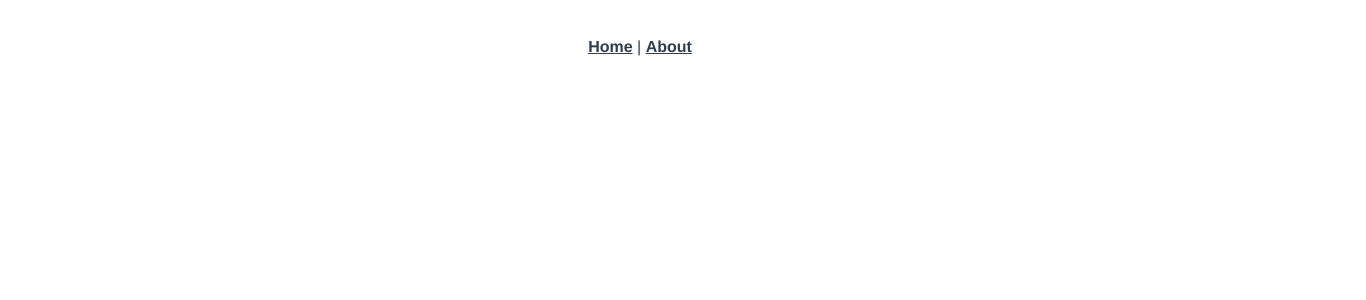
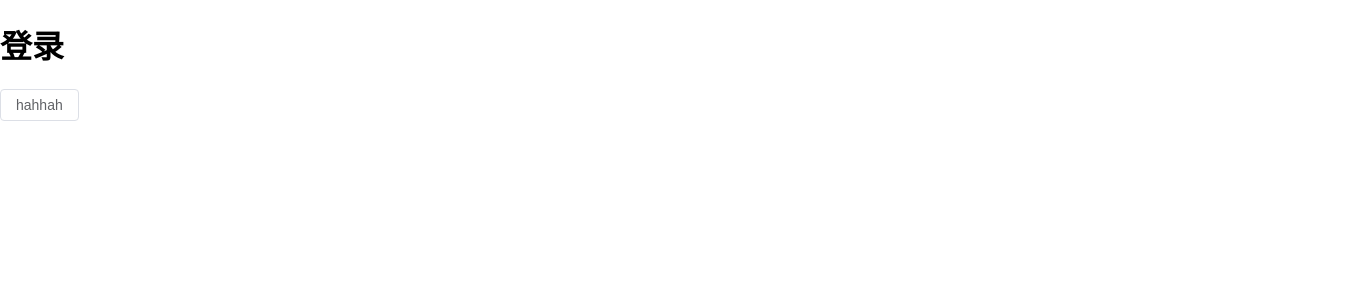
Before and after one commit to Reol077/jkm_website, a Vue app: page /login in a window 1280 px wide. Before the commit this address had no page. Shown: the top 300 px of the page, 1366 px wide, since content can reach past the window. Built offline with nearby package versions, Linux system fonts and the light colour scheme.

Commit message:
初次提交

```diff
--- a/package.json
+++ b/package.json
@@ -9,6 +9,7 @@
   },
   "dependencies": {
     "core-js": "^3.8.3",
+    "element-plus": "^2.3.2",
     "vue": "^3.2.13",
     "vue-router": "^4.0.3"
   },
@@ -22,6 +23,8 @@
     "eslint": "^7.32.0",
     "eslint-plugin-vue": "^8.0.3",
     "less": "^4.0.0",
-    "less-loader": "^8.0.0"
+    "less-loader": "^8.0.0",
+    "unplugin-auto-import": "^0.15.2",
+    "unplugin-vue-components": "^0.24.1"
   }
 }
--- a/src/App.vue
+++ b/src/App.vue
@@ -1,30 +1,5 @@
 <template>
-  <nav>
-    <router-link to="/">Home</router-link> |
-    <router-link to="/about">About</router-link>
-  </nav>
-  <router-view/>
+  <div id="app">
+    <router-view />
+  </div>
 </template>
-
-<style lang="less">
-#app {
-  font-family: Avenir, Helvetica, Arial, sans-serif;
-  -webkit-font-smoothing: antialiased;
-  -moz-osx-font-smoothing: grayscale;
-  text-align: center;
-  color: #2c3e50;
-}
-
-nav {
-  padding: 30px;
-
-  a {
-    font-weight: bold;
-    color: #2c3e50;
-
-    &.router-link-exact-active {
-      color: #42b983;
-    }
-  }
-}
-</style>
--- /dev/null
+++ b/src/assets/global.css
@@ -0,0 +1,9 @@
+/* 全局样式 */
+html,
+body,
+#app {
+    height: 100%;
+    margin: 0;
+    padding: 0;
+    min-width: 1366px;
+}
--- a/src/components/HelloWorld.vue
+++ /dev/null
@@ -1,59 +0,0 @@
-<template>
-  <div class="hello">
-    <h1>{{ msg }}</h1>
-    <p>
-      For a guide and recipes on how to configure / customize this project,<br>
-      check out the
-      <a href="https://cli.vuejs.org" target="_blank" rel="noopener">vue-cli documentation</a>.
-    </p>
-    <h3>Installed CLI Plugins</h3>
-    <ul>
-      <li><a href="https://github.com/vuejs/vue-cli/tree/dev/packages/%40vue/cli-plugin-babel" target="_blank" rel="noopener">babel</a></li>
-      <li><a href="https://github.com/vuejs/vue-cli/tree/dev/packages/%40vue/cli-plugin-router" target="_blank" rel="noopener">router</a></li>
-      <li><a href="https://github.com/vuejs/vue-cli/tree/dev/packages/%40vue/cli-plugin-eslint" target="_blank" rel="noopener">eslint</a></li>
-    </ul>
-    <h3>Essential Links</h3>
-    <ul>
-      <li><a href="https://vuejs.org" target="_blank" rel="noopener">Core Docs</a></li>
-      <li><a href="https://forum.vuejs.org" target="_blank" rel="noopener">Forum</a></li>
-      <li><a href="https://chat.vuejs.org" target="_blank" rel="noopener">Community Chat</a></li>
-      <li><a href="https://twitter.com/vuejs" target="_blank" rel="noopener">Twitter</a></li>
-      <li><a href="https://news.vuejs.org" target="_blank" rel="noopener">News</a></li>
-    </ul>
-    <h3>Ecosystem</h3>
-    <ul>
-      <li><a href="https://router.vuejs.org" target="_blank" rel="noopener">vue-router</a></li>
-      <li><a href="https://vuex.vuejs.org" target="_blank" rel="noopener">vuex</a></li>
-      <li><a href="https://github.com/vuejs/vue-devtools#vue-devtools" target="_blank" rel="noopener">vue-devtools</a></li>
-      <li><a href="https://vue-loader.vuejs.org" target="_blank" rel="noopener">vue-loader</a></li>
-      <li><a href="https://github.com/vuejs/awesome-vue" target="_blank" rel="noopener">awesome-vue</a></li>
-    </ul>
-  </div>
-</template>
-
-<script>
-export default {
-  name: 'HelloWorld',
-  props: {
-    msg: String
-  }
-}
-</script>
-
-<!-- Add "scoped" attribute to limit CSS to this component only -->
-<style scoped lang="less">
-h3 {
-  margin: 40px 0 0;
-}
-ul {
-  list-style-type: none;
-  padding: 0;
-}
-li {
-  display: inline-block;
-  margin: 0 10px;
-}
-a {
-  color: #42b983;
-}
-</style>
--- a/src/router/index.js
+++ b/src/router/index.js
@@ -1,19 +1,11 @@
 import { createRouter, createWebHistory } from 'vue-router'
-import HomeView from '../views/HomeView.vue'
 
 const routes = [
+  { path: '/', redirect: '/login' },
   {
-    path: '/',
-    name: 'home',
-    component: HomeView
-  },
-  {
-    path: '/about',
-    name: 'about',
-    // route level code-splitting
-    // this generates a separate chunk (about.[hash].js) for this route
-    // which is lazy-loaded when the route is visited.
-    component: () => import(/* webpackChunkName: "about" */ '../views/AboutView.vue')
+    path: '/login',
+    name: 'login',
+    component: () => import('../views/userLogin.vue')
   }
 ]
 
--- a/src/views/HomeView.vue
+++ /dev/null
@@ -1,18 +0,0 @@
-<template>
-  <div class="home">
-    <img alt="Vue logo" src="../assets/logo.png">
-    <HelloWorld msg="Welcome to Your Vue.js App"/>
-  </div>
-</template>
-
-<script>
-// @ is an alias to /src
-import HelloWorld from '@/components/HelloWorld.vue'
-
-export default {
-  name: 'HomeView',
-  components: {
-    HelloWorld
-  }
-}
-</script>
--- /dev/null
+++ b/src/views/userLogin.vue
@@ -0,0 +1,20 @@
+<template>
+  <div class="container">
+    <div class="box">
+      <div class="logonTitle">
+        <h1>登录</h1>
+        <el-button>hahhah</el-button>
+      </div>
+    </div>
+  </div>
+</template>
+
+<script>
+export default {
+
+}
+</script>
+
+<style>
+
+</style>
```
Also changed, not shown: src/main.js (+9 -1 lines), vue.config.js (line endings or trailing spaces), 2 other files (tests, documents, lock files or other folders).
